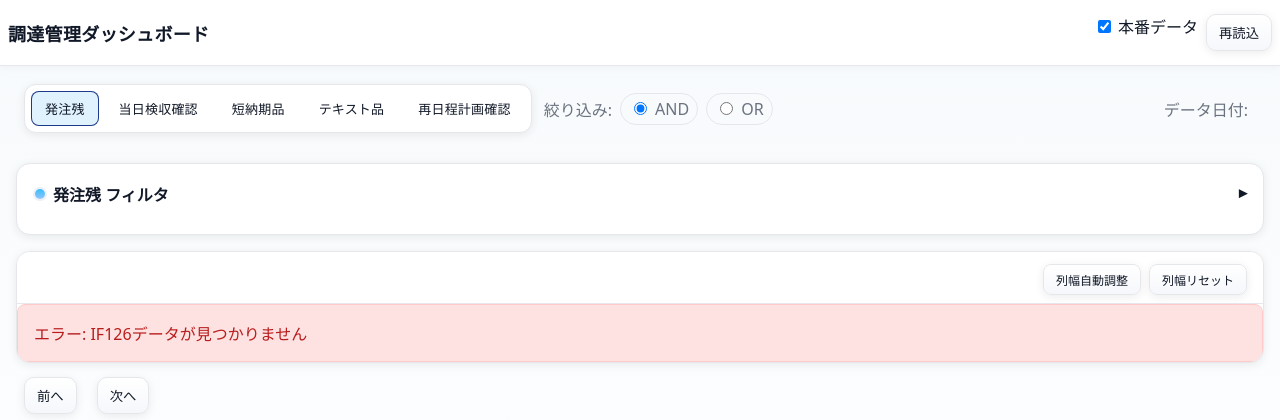
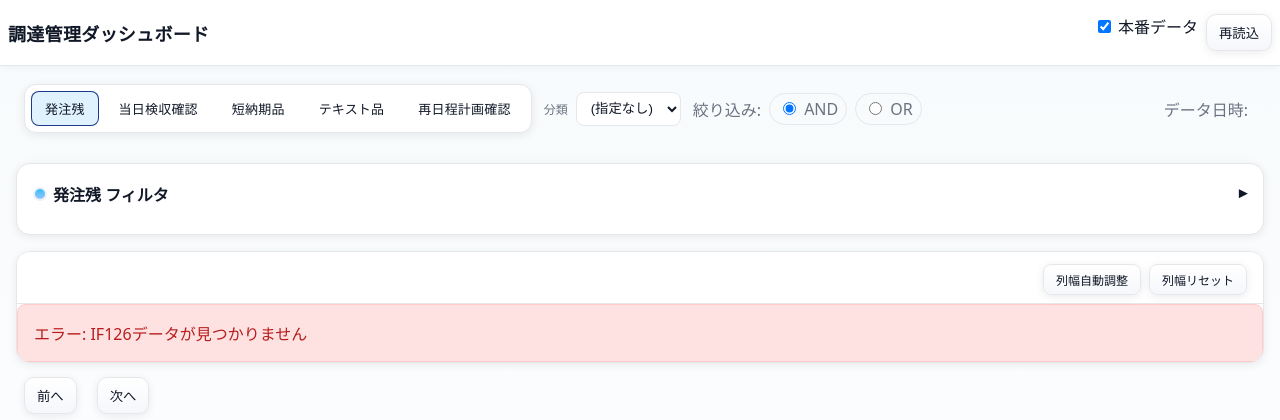
Before and after one commit to tenntya/SCMmanagement, a Flask app: page / in a window 1280 px wide. Shown: the top 420 px of the page. Run offline with Flask 3, Linux system fonts and the light colour scheme.

Commit message:
feat: add global classification filter to toolbar

```diff
--- a/procurement_manager/static/css/style.css
+++ b/procurement_manager/static/css/style.css
@@ -62,8 +62,27 @@
 }
 
 .tabs {
-  display: flex; align-items: center; justify-content: space-between;
+  display: flex; align-items: center; justify-content: flex-start;
+  flex-wrap: wrap;
   gap: 12px; padding: 18px 8px;
+}
+.tabs-primary {
+  display: flex; flex-wrap: wrap; align-items: center; gap: 12px;
+}
+.global-filters {
+  display: inline-flex; align-items: center; gap: 8px;
+}
+.global-filters label {
+  display: inline-flex; align-items: center; gap: 8px; font-size: 13px; color: var(--muted);
+}
+.global-filters span {
+  font-size: 12px;
+}
+.global-filters select {
+  height: 34px; padding: 6px 10px; border-radius: 8px; border: 1px solid var(--border); background: #ffffff; color: var(--text);
+}
+.global-filters select:focus {
+  outline: none; border-color: var(--accent); box-shadow: 0 0 0 1px rgba(30,58,138,.2);
 }
 .tabs-segmented {
   display: inline-flex; gap: 6px; padding: 6px; border-radius: 12px;
--- a/procurement_manager/static/js/app2.js
+++ b/procurement_manager/static/js/app2.js
@@ -12,6 +12,7 @@
     baseWidths: {},
     columnWidths: {},
     rowChecks: { short: new Set() },
+    globalFilters: { classification: '' },
   };
 
   const qs = (sel, el) => (el ?? document).querySelector(sel);
@@ -132,6 +133,16 @@
         });
       }
     });
+    const globalKindSelect = qs('#globalKindSelect');
+    if (globalKindSelect) {
+      globalKindSelect.value = state.globalFilters.classification || '';
+      globalKindSelect.addEventListener('change', () => {
+        state.globalFilters.classification = globalKindSelect.value || '';
+        applyFilters();
+        renderTable();
+      });
+    }
+
     // restore collapsed state
     try { const saved = localStorage.getItem('filterCollapsed'); if (saved) state.filterCollapsed = JSON.parse(saved) || {}; } catch {}
     setupFilterCards();
@@ -245,6 +256,7 @@
       frow = qs('#filters-houchozan');
     }
     const preds = [];
+    const headers = Array.isArray(ds && ds.headers) ? ds.headers : [];
     const letters = (ds && ds.letters) ? ds.letters : [];
     qsa('input[type="text"][data-col], select[data-col]', frow).forEach(el => {
       const col = el.dataset.col;
@@ -297,6 +309,13 @@
         if (codeIdx < 0) codeIdx = letters.indexOf('B');
         if (codeIdx < 0) codeIdx = letters.indexOf('A');
         preds.push((r) => classifyKind(String(r[codeIdx] || '')) === kval);
+      }
+    }
+    const globalKind = (state.globalFilters?.classification || '').trim().toUpperCase();
+    if (globalKind) {
+      const idxKind = headerIndex(headers, '分類');
+      if (idxKind >= 0) {
+        preds.push((r) => String(r[idxKind] || '').trim().toUpperCase() === globalKind);
       }
     }
     return preds;
--- a/procurement_manager/templates/index.html
+++ b/procurement_manager/templates/index.html
@@ -27,22 +27,64 @@
 
   <div class="container">
     <nav class="tabs">
+
+      <div class="tabs-primary">
+
         <div class="tabs-segmented">
+
           <button class="tab active" data-tab="houchozan">発注残</button>
+
           <button class="tab" data-tab="short">短納期品</button>
+
           <button class="tab" data-tab="text_items">テキスト品</button>
+
           <button class="tab" data-tab="reschedule">再日程計画確認</button>
+
         </div>
+
+        <div class="global-filters" title="分類で全タブを絞り込み">
+
+          <label>
+
+            <span>分類</span>
+
+            <select id="globalKindSelect">
+
+              <option value="">(指定なし)</option>
+
+              <option value="TRP">TRP</option>
+
+              <option value="SVF">SVF</option>
+
+            </select>
+
+          </label>
+
+        </div>
+
         <div class="logic-switch">
+
           絞り込み:
+
           <label class="chip"><input type="radio" name="logic" value="AND" checked /> AND</label>
+
           <label class="chip"><input type="radio" name="logic" value="OR" /> OR</label>
+
         </div>
-      <div class="data-dates" title="データ日付">
-        <span class="muted">データ日付:</span>
+
+      </div>
+
+      <div class="data-dates" title="データ日時">
+
+        <span class="muted">データ日時:</span>
+
         <span id="dataDates" class="date-badges"></span>
+
       </div>
+
     </nav>
+
+
 
     <section class="filters card filter-card" id="filters-card-houchozan">
       <div class="card-title"><span class="dot dot-accent"></span> 発注残 フィルタ</div>
@@ -59,13 +101,6 @@
         <label class="field sm"><span>C列</span><input type="text" data-col="C" placeholder="部分一致" /></label>
         <label class="field sm"><span>D列</span><input type="text" data-col="D" placeholder="部分一致" /></label>
         <label class="field sm"><span>F列</span><input type="text" data-col="F" placeholder="部分一致" /></label>
-        <label class="field sm"><span>分類</span>
-          <select data-col="分類">
-            <option value="">(指定なし)</option>
-            <option value="TRP">TRP</option>
-            <option value="SVF">SVF</option>
-          </select>
-        </label>
         <label class="field sm"><span>品目種別</span>
           <select data-col="__kind__">
             <option value="">(指定なし)</option>
@@ -97,13 +132,6 @@
         <label class="field sm"><span>C列</span><input type="text" data-col="C" placeholder="部分一致" /></label>
         <label class="field sm"><span>D列</span><input type="text" data-col="D" placeholder="部分一致" /></label>
         <label class="field sm"><span>F列</span><input type="text" data-col="F" placeholder="部分一致" /></label>
-        <label class="field sm"><span>分類</span>
-          <select data-col="分類">
-            <option value="">(指定なし)</option>
-            <option value="TRP">TRP</option>
-            <option value="SVF">SVF</option>
-          </select>
-        </label>
         <label class="field wide"><span>P列(日付)</span>
           <div class="range">
             <input type="date" data-col="P" data-date="from" />
@@ -135,13 +163,6 @@
       <div class="filters-row" id="filters-reschedule">
         <label class="field sm"><span>A列</span><input type="text" data-col="A" placeholder="部分一致" /></label>
         <label class="field sm"><span>D列</span><input type="text" data-col="D" placeholder="部分一致" /></label>
-        <label class="field sm"><span>分類</span>
-          <select data-col="分類">
-            <option value="">(指定なし)</option>
-            <option value="TRP">TRP</option>
-            <option value="SVF">SVF</option>
-          </select>
-        </label>
       </div>
     </section>
 
```
Lines whose indentation alone changed are shown as unchanged.
